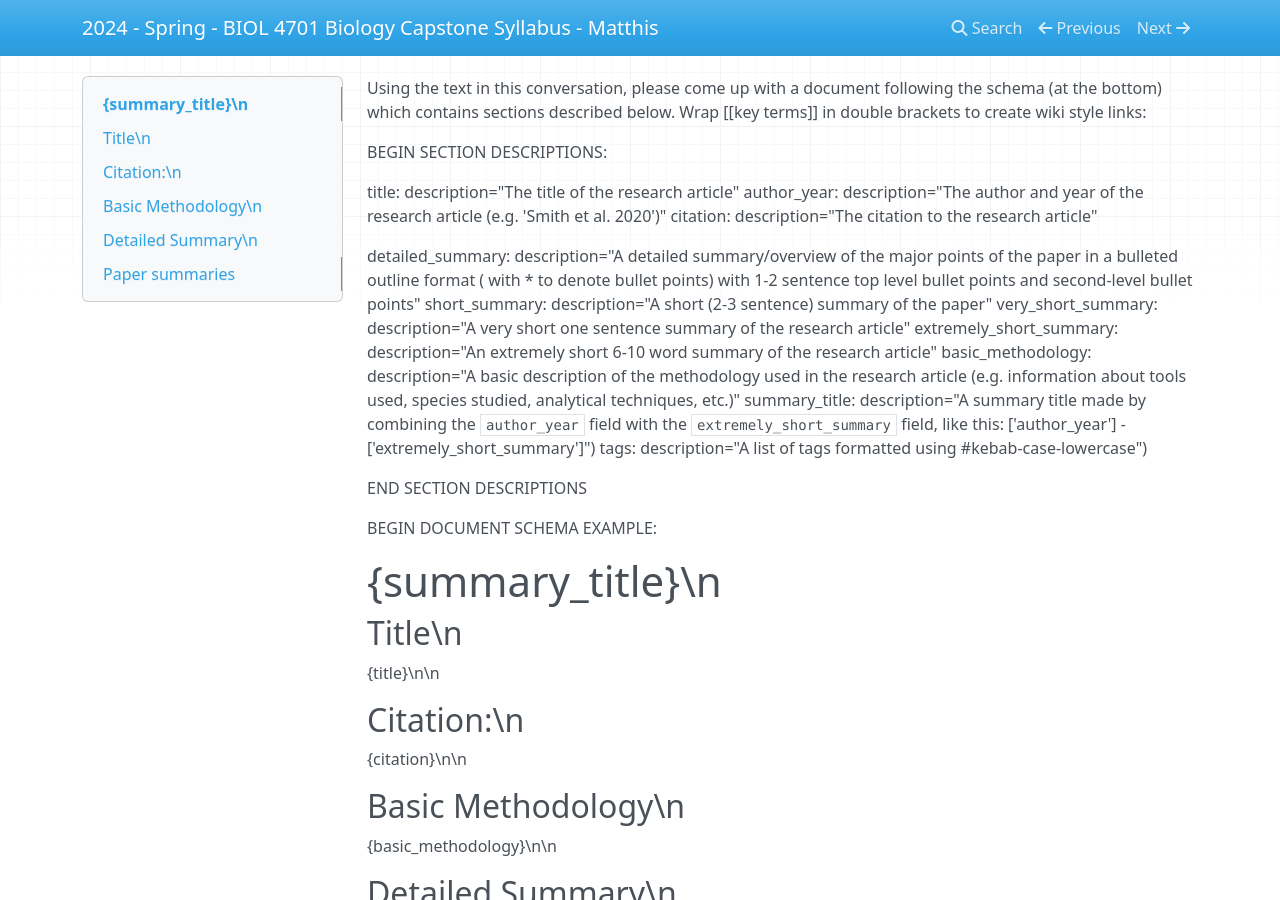
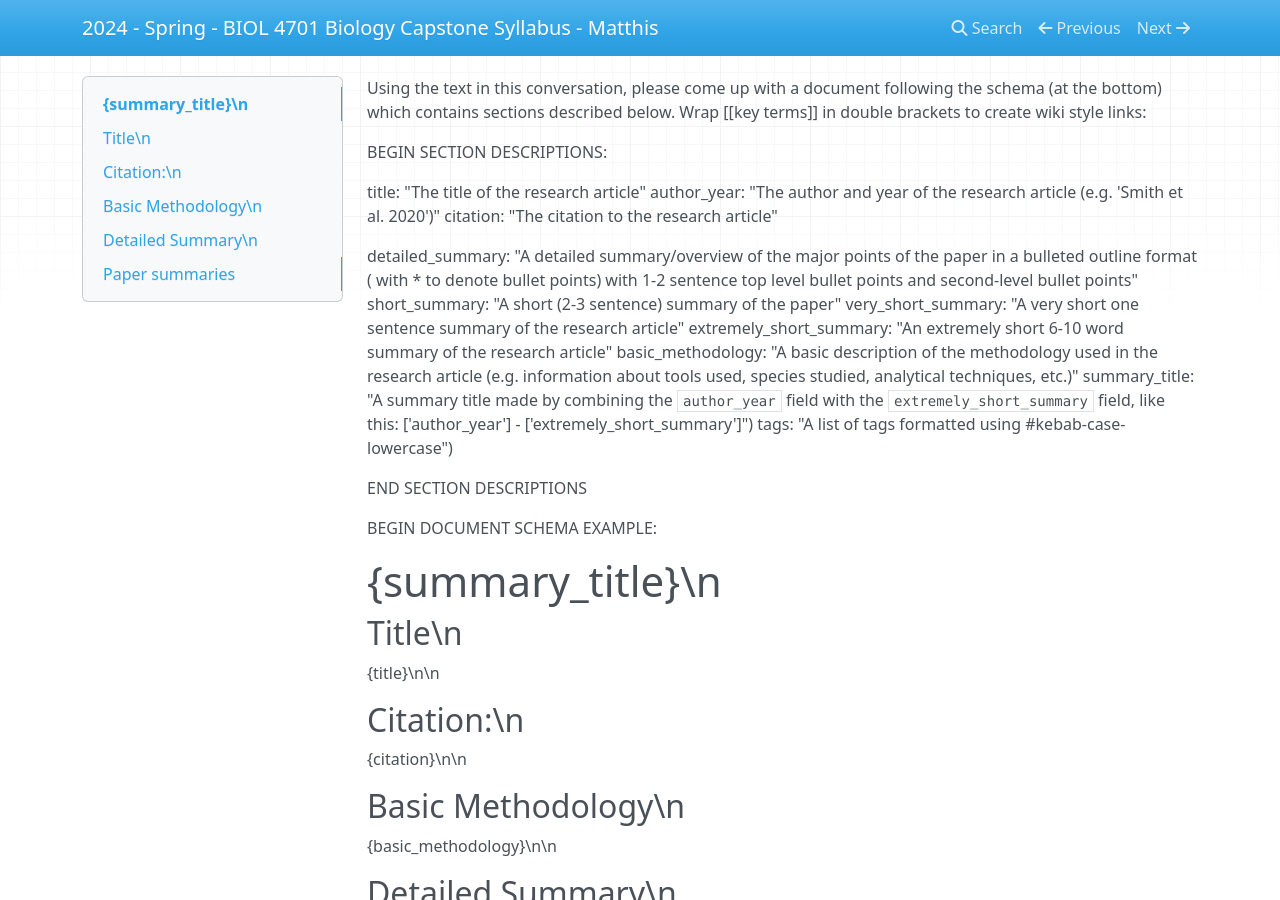
Before and after one commit to HumanMovementNeuroscience/capstone, an MkDocs documentation site: the page built from docs/course_materials/assignments/assignment-2/assignment2-instructions.md, in a window 1280 px wide and 900 px high. Built offline with MkDocs 1.6.1, drawn with Linux system fonts in a browser that asks for light colours; nearby versions of some CDN libraries.

Commit message:
Jan 25, 2024, 11:44 AM

```diff
--- a/docs/course_materials/assignments/assignment-2/assignment2-instructions.md
+++ b/docs/course_materials/assignments/assignment-2/assignment2-instructions.md
@@ -2,17 +2,17 @@
 
 BEGIN SECTION DESCRIPTIONS:
 
-title:  description="The title of the research article"
-author_year:  description="The author and year of the research article (e.g. 'Smith et al. 2020')"
-citation:  description="The citation to the research article"
+title:  "The title of the research article"
+author_year:  "The author and year of the research article (e.g. 'Smith et al. 2020')"
+citation:  "The citation to the research article"
 
-detailed_summary:  description="A detailed summary/overview of the major points of the paper in a bulleted outline format ( with * to denote bullet points) with 1-2 sentence top level bullet points and second-level bullet points"
-short_summary:  description="A short (2-3 sentence) summary of the paper"
-very_short_summary:  description="A very short one sentence summary of the research article"
-extremely_short_summary:  description="An extremely short 6-10 word summary of the research article"
-basic_methodology: description="A basic description of the methodology used in the research article (e.g. information about tools used, species studied, analytical techniques, etc.)"
-summary_title:      description="A summary title made by combining the `author_year` field with the `extremely_short_summary` field, like this: ['author_year'] - ['extremely_short_summary']")
-tags:  description="A list of tags formatted using #kebab-case-lowercase")
+detailed_summary:  "A detailed summary/overview of the major points of the paper in a bulleted outline format ( with * to denote bullet points) with 1-2 sentence top level bullet points and second-level bullet points"
+short_summary:  "A short (2-3 sentence) summary of the paper"
+very_short_summary:  "A very short one sentence summary of the research article"
+extremely_short_summary:  "An extremely short 6-10 word summary of the research article"
+basic_methodology: "A basic description of the methodology used in the research article (e.g. information about tools used, species studied, analytical techniques, etc.)"
+summary_title:      "A summary title made by combining the `author_year` field with the `extremely_short_summary` field, like this: ['author_year'] - ['extremely_short_summary']")
+tags:  "A list of tags formatted using #kebab-case-lowercase")
 
 END SECTION DESCRIPTIONS
 
```
